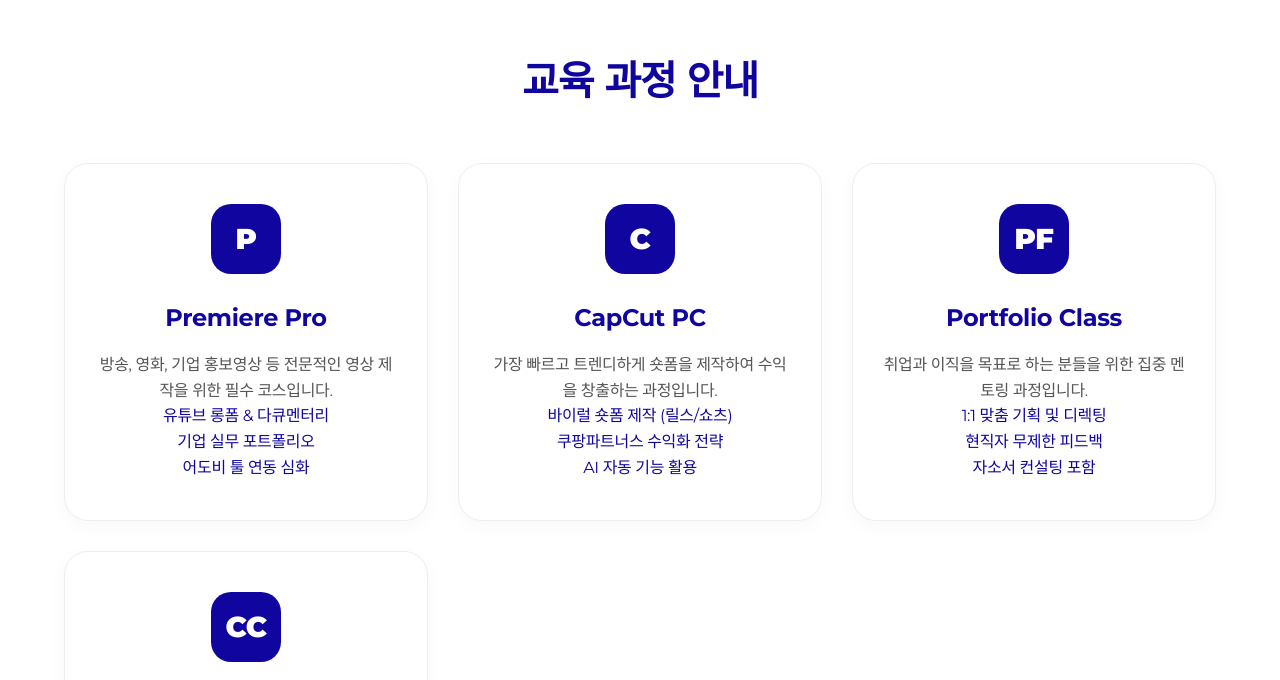
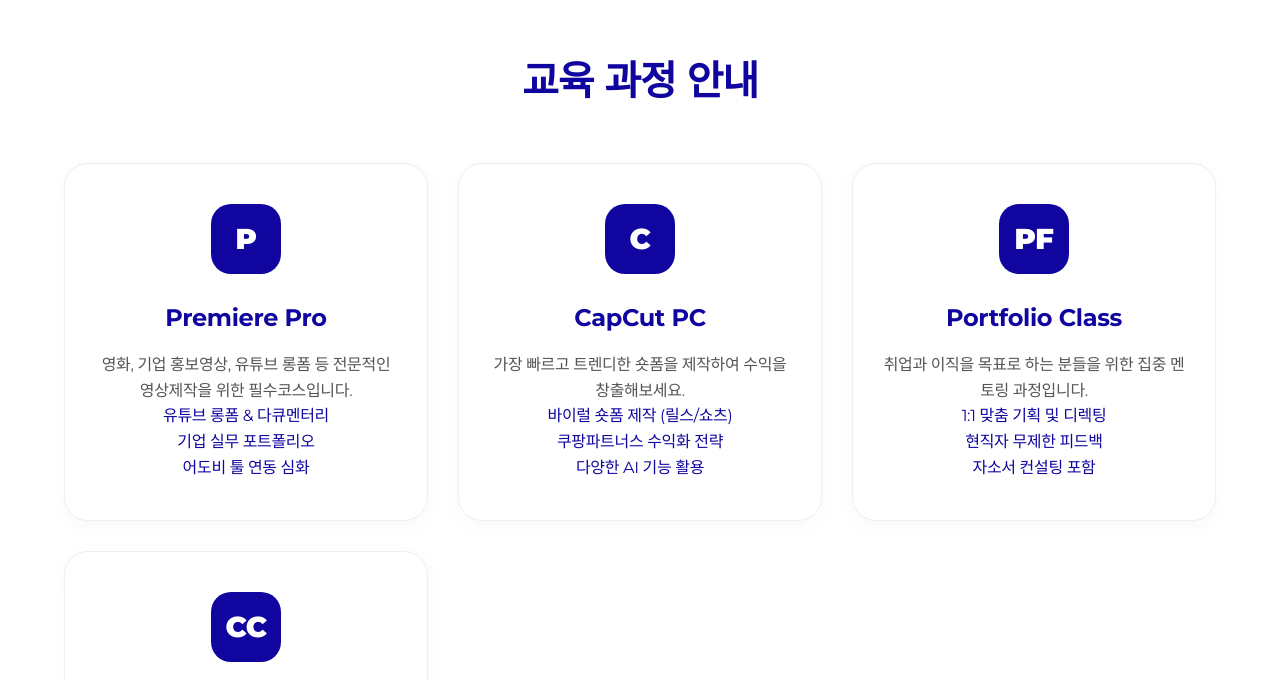
Before and after one commit to dong8creative-spec/vcml, a plain HTML site: page index.html in a window 1280 px wide. Shown: the part 1313-1993 px from the top of the page. Drawn offline with Linux system fonts and the light colour scheme; a web font is replaced by a local one.

Commit message:
Update index.html

```diff
--- a/index.html
+++ b/index.html
@@ -394,7 +394,7 @@
 
             <div class="hero-content">
                 <h1>실무능력향상은<br>VCML과 함께!</h1>
-                <p>영상 편집의 시작과 끝, VCML이 함께합니다.<br>당신의 목적에 맞는 최적의 커리큘럼을 제안받아보세요.</p>
+                <p>영상 편집의 시작과 끝, VCML이 함께합니다.<br>여러분들의 목적에 꼭맞는 커리큘럼을 알아보세요.</p>
                 <!-- 버튼 삭제됨 -->
             </div>
         </section>
@@ -418,7 +418,7 @@
             <div class="course-card">
                 <div class="course-icon">P</div>
                 <h3>Premiere Pro</h3>
-                <p>방송, 영화, 기업 홍보영상 등 전문적인 영상 제작을 위한 필수 코스입니다.</p>
+                <p>영화, 기업 홍보영상, 유튜브 롱폼 등 전문적인 영상제작을 위한 필수코스입니다.</p>
                 <ul class="course-list">
                     <li>유튜브 롱폼 & 다큐멘터리</li>
                     <li>기업 실무 포트폴리오</li>
@@ -428,11 +428,11 @@
             <div class="course-card">
                 <div class="course-icon">C</div>
                 <h3>CapCut PC</h3>
-                <p>가장 빠르고 트렌디하게 숏폼을 제작하여 수익을 창출하는 과정입니다.</p>
+                <p>가장 빠르고 트렌디한 숏폼을 제작하여 수익을 창출해보세요.</p>
                 <ul class="course-list">
                     <li>바이럴 숏폼 제작 (릴스/쇼츠)</li>
                     <li>쿠팡파트너스 수익화 전략</li>
-                    <li>AI 자동 기능 활용</li>
+                    <li>다양한 AI 기능 활용</li>
                 </ul>
             </div>
             <div class="course-card">
```
